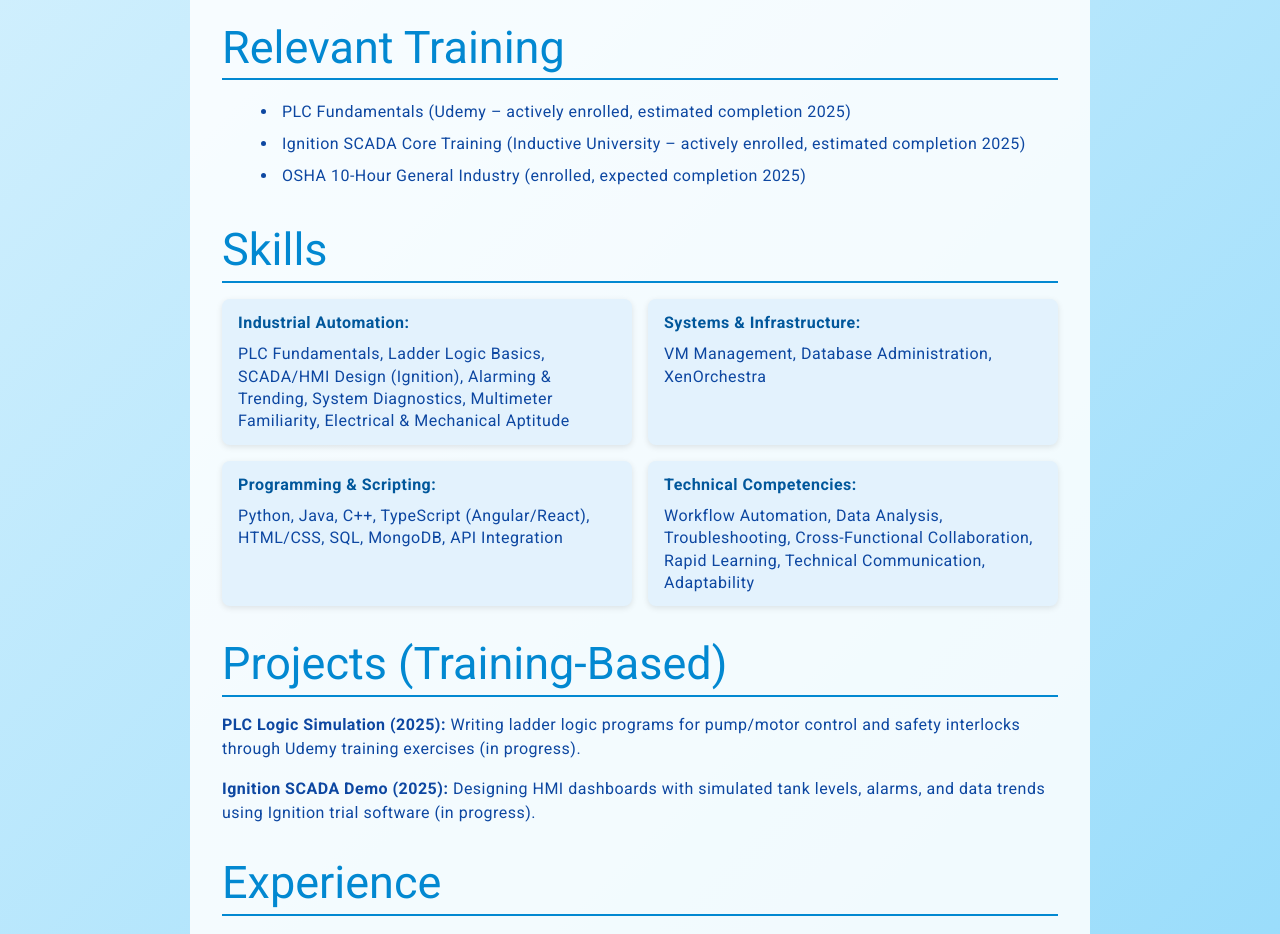
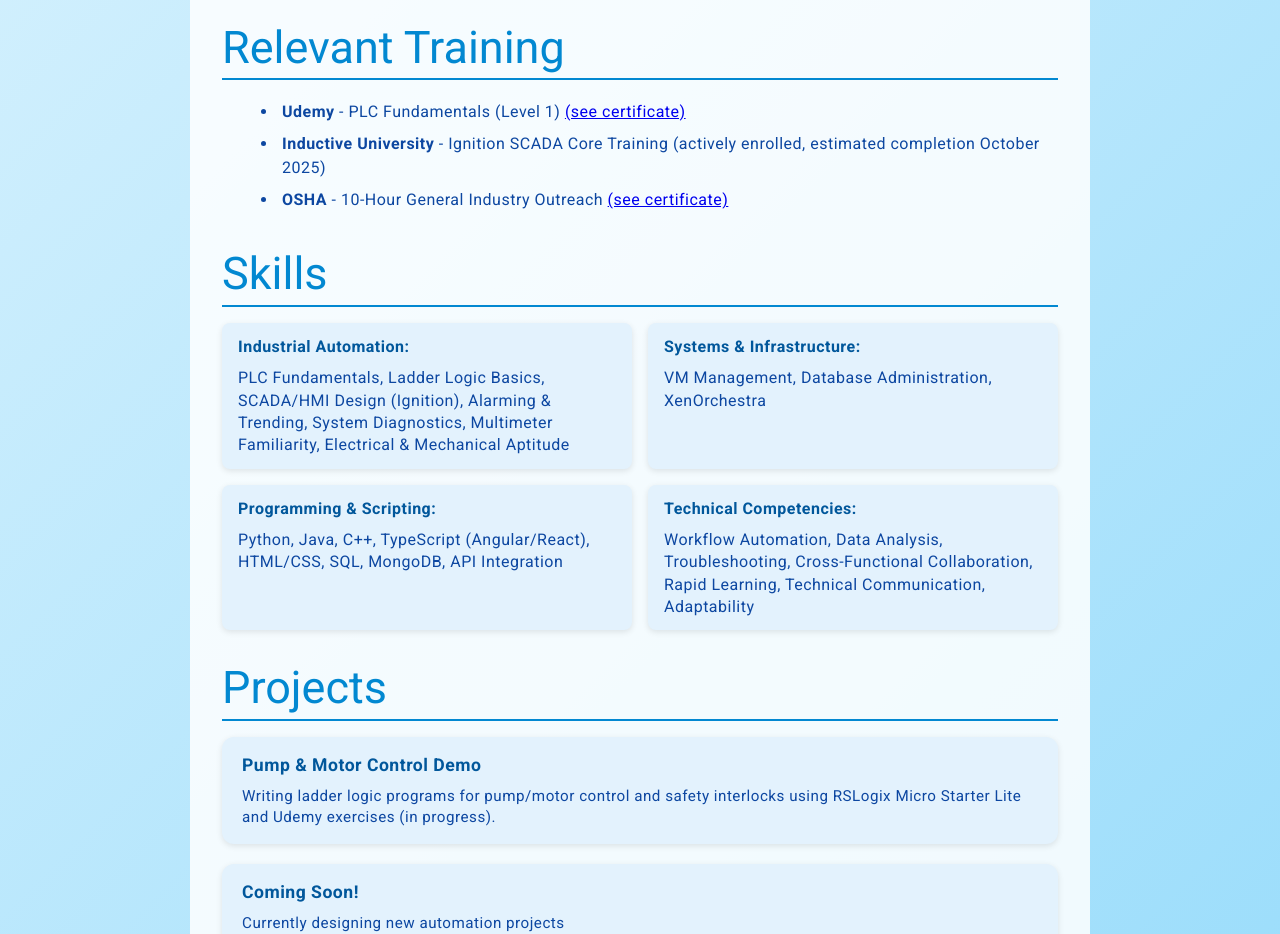
Before and after one commit to ashwom2017/aidan-portfolio, an Angular app in the folder frontend/: page /resume in a window 1280 px wide. Shown: the part 760-1694 px from the top of the page. Built offline with nearby package versions, Linux system fonts and the light colour scheme.

Commit message:
Resume update

```diff
--- a/frontend/src/app/projects/projects.component.css
+++ b/frontend/src/app/projects/projects.component.css
@@ -43,6 +43,7 @@
   color: #0288d1;
   margin-top: 0;
   margin-bottom: 0.5rem;
+  font-weight: 425;
 }
 
 .project-card h4 {
--- a/frontend/src/app/projects/projects.component.html
+++ b/frontend/src/app/projects/projects.component.html
@@ -1,5 +1,5 @@
 <section id="projects">
-  <h2>Projects</h2>
+  <h2>Automation Projects</h2>
 
   <div class="projects-grid">
     <!-- Project Card Template -->
@@ -36,37 +36,8 @@
 
     <!-- Duplicate project-card divs for additional projects -->
     <div class="project-card">
-      <h3>Project Title Placeholder</h3>
-      <p class="overview">
-        Short description of the project. Describe what it does and its industrial relevance.
-      </p>
-
-      <div class="technical-breakdown">
-        <h4>Technical Breakdown</h4>
-        <ul>
-          <li><strong>PLC:</strong> Software/Tool Name</li>
-          <li><strong>Emulator:</strong> Software/Tool Name</li>
-          <li><strong>Communication:</strong> Method/Protocol</li>
-          <li><strong>HMI/SCADA:</strong> Software/Tool Name</li>
-          <li><strong>Key Ladder Logic Features:</strong> Pump latch, interlocks, alarms</li>
-          <li><strong>Dashboard Features:</strong> Tank level, pump indicator, alarm banner</li>
-        </ul>
-      </div>
-
-      <div class="media-proof">
-        <h4>Media & Proof</h4>
-        <div class="media-grid">
-          <div class="media-placeholder">Screenshot Placeholder</div>
-          <div class="media-placeholder">Dashboard Placeholder</div>
-          <div class="media-video-placeholder">Video Demo Placeholder</div>
-        </div>
-        <p class="media-caption">
-          Optional: brief explanation of what the media demonstrates.
-        </p>
-      </div>
+      <h3>Coming Soon!</h3>
     </div>
 
-    <div class="project-card">...</div>
-    <div class="project-card">...</div>
   </div>
 </section>
--- a/frontend/src/app/resume/resume.component.css
+++ b/frontend/src/app/resume/resume.component.css
@@ -189,3 +189,56 @@
   margin: 0;
   line-height: 1.4;
 }
+
+.projects-list {
+  display: flex;
+  flex-direction: column; /* stack cards vertically */
+  gap: 20px; /* spacing between cards */
+  margin-top: 16px;
+}
+
+.project-card {
+  display: block;
+  width: 100%; /* full width per line */
+  box-sizing: border-box; /* include padding in width */
+  background-color: #e3f2fd;
+  padding: 16px 20px;
+  border-radius: 12px;
+  box-shadow: 0 2px 6px rgba(0,0,0,0.1);
+  line-height: 1.4;
+  text-decoration: none;
+  color: #0d47a1;
+  transition: transform 0.2s, box-shadow 0.2s, background-color 0.2s;
+}
+
+.project-card strong {
+  display: block;
+  font-size: 1.1rem;
+  margin-bottom: 8px;
+  color: #01579b;
+}
+
+.project-card p {
+  margin: 0;
+  font-size: 0.95rem;
+}
+
+/* Hover effect */
+.project-card:hover {
+  transform: translateY(-5px);
+  box-shadow: 0 6px 16px rgba(0,0,0,0.2);
+  background-color: #cce7f5;
+}
+
+/* Mobile adjustments */
+@media (max-width: 480px) {
+  .project-card {
+    padding: 12px 14px;
+  }
+  .project-card strong {
+    font-size: 1rem;
+  }
+  .project-card p {
+    font-size: 0.9rem;
+  }
+}
--- a/frontend/src/app/resume/resume.component.html
+++ b/frontend/src/app/resume/resume.component.html
@@ -36,9 +36,25 @@
     <section>
       <h2>Relevant Training</h2>
       <ul>
-        <li>PLC Fundamentals (Udemy – actively enrolled, estimated completion 2025)</li>
-        <li>Ignition SCADA Core Training (Inductive University – actively enrolled, estimated completion 2025)</li>
-        <li>OSHA 10-Hour General Industry (enrolled, expected completion 2025)</li>
+        <li>
+          <strong>Udemy</strong> - PLC Fundamentals (Level 1)
+          <a
+            href="assets/certificates/OSHA_CompletedCertificate.pdf"
+            target="_blank"
+            class="cert-link">
+            (see certificate)
+          </a>
+        </li>
+        <li><strong>Inductive University</strong> - Ignition SCADA Core Training (actively enrolled, estimated completion October 2025)</li>
+        <li>
+          <strong>OSHA</strong> - 10-Hour General Industry Outreach
+          <a
+            href="assets/certificates/OSHA_CompletedCertificate.pdf"
+            target="_blank"
+            class="cert-link">
+            (see certificate)
+          </a>
+        </li>
       </ul>
     </section>
 
@@ -74,12 +90,17 @@
 
     <!-- Projects -->
     <section>
-      <h2>Projects (Training-Based)</h2>
-      <div class="project">
-        <strong>PLC Logic Simulation (2025):</strong> Writing ladder logic programs for pump/motor control and safety interlocks through Udemy training exercises (in progress).
-      </div>
-      <div class="project">
-        <strong>Ignition SCADA Demo (2025):</strong> Designing HMI dashboards with simulated tank levels, alarms, and data trends using Ignition trial software (in progress).
+      <h2>Projects</h2>
+      <div class="projects-list">
+        <a href="/projects" class="project-card">
+          <strong>Pump & Motor Control Demo</strong>
+          <p>Writing ladder logic programs for pump/motor control and safety interlocks using RSLogix Micro Starter Lite and Udemy exercises (in progress).</p>
+        </a>
+
+        <a class="project-card">
+          <strong>Coming Soon!</strong>
+          <p>Currently designing new automation projects</p>
+        </a>
       </div>
     </section>
 
@@ -91,10 +112,10 @@
         <div class="job-company">EY (Ernst & Young)</div>
         <div class="dates-location">Jan 2025 – Current | San Antonio, TX</div>
         <ul>
-          <li>Led backend development, testing, and troubleshooting for a large-scale migration project, ensuring smooth transition from legacy systems.</li>
-          <li>Designed data schemas and integrated APIs to improve system communication and data flow.</li>
-          <li>Collaborated with cross-functional teams to support successful system integrations and resolve technical issues quickly.</li>
-          <li>Served as onsite point of contact for the Rating Service Layer team, facilitating communication between stakeholders.</li>
+          <li>Led backend development, testing, and troubleshooting for a large-scale migration project, ensuring a seamless transition from legacy systems.</li>
+          <li>Designed data schemas and integrated APIs to improve communication and data flow between enterprise applications and client-facing platforms.</li>
+          <li>Served as the onsite point of contact for the Rating Service Layer team, coordinating with developers, business analysts, and external vendors to resolve complex production issues and implement long-term fixes.</li>
+          <li>Delivered clear technical documentation and end-user support in high-pressure, deadline-driven environments.</li>
         </ul>
       </div>
 
```
Also changed, not shown: 1 other file (tests, documents, lock files or other folders).
